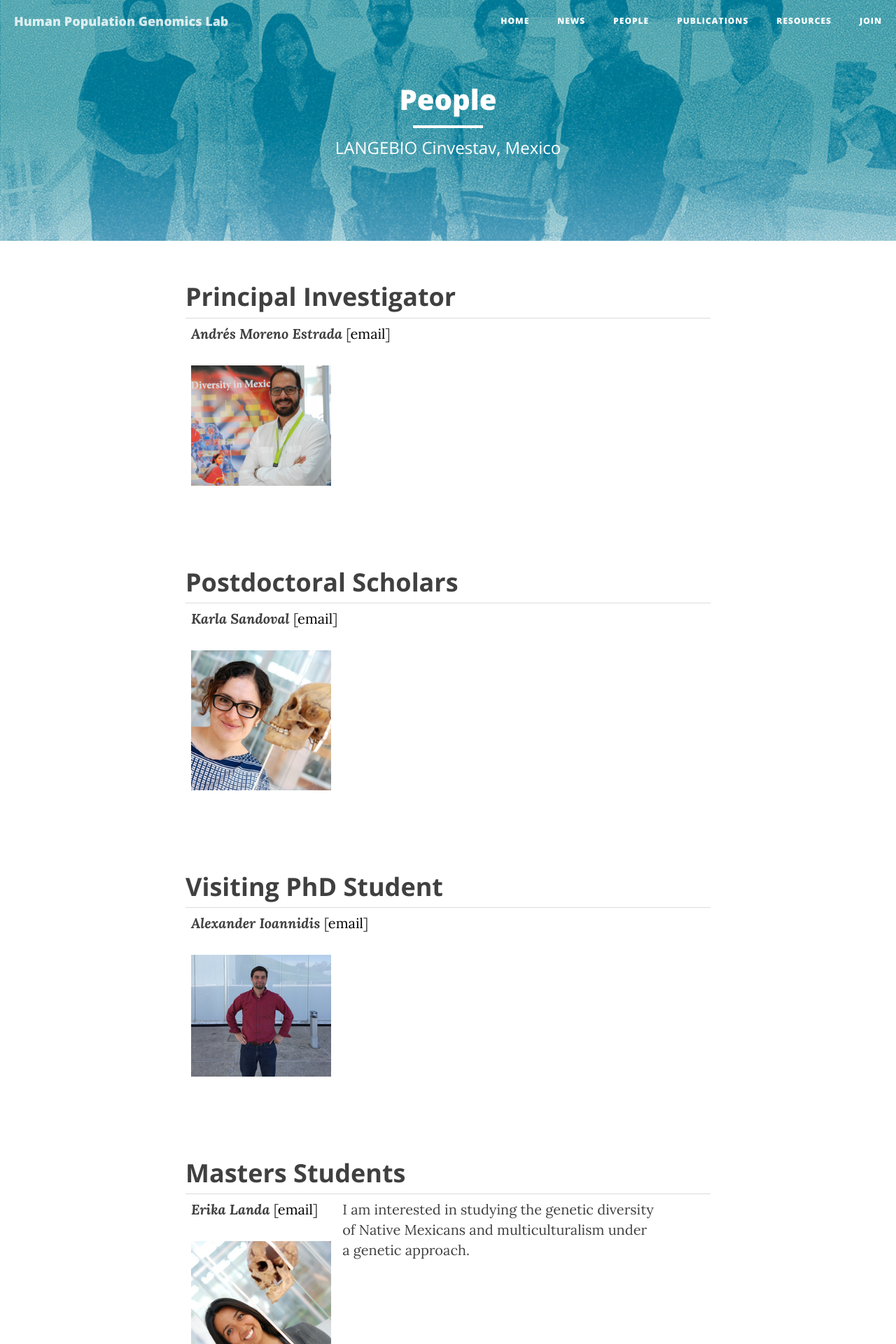
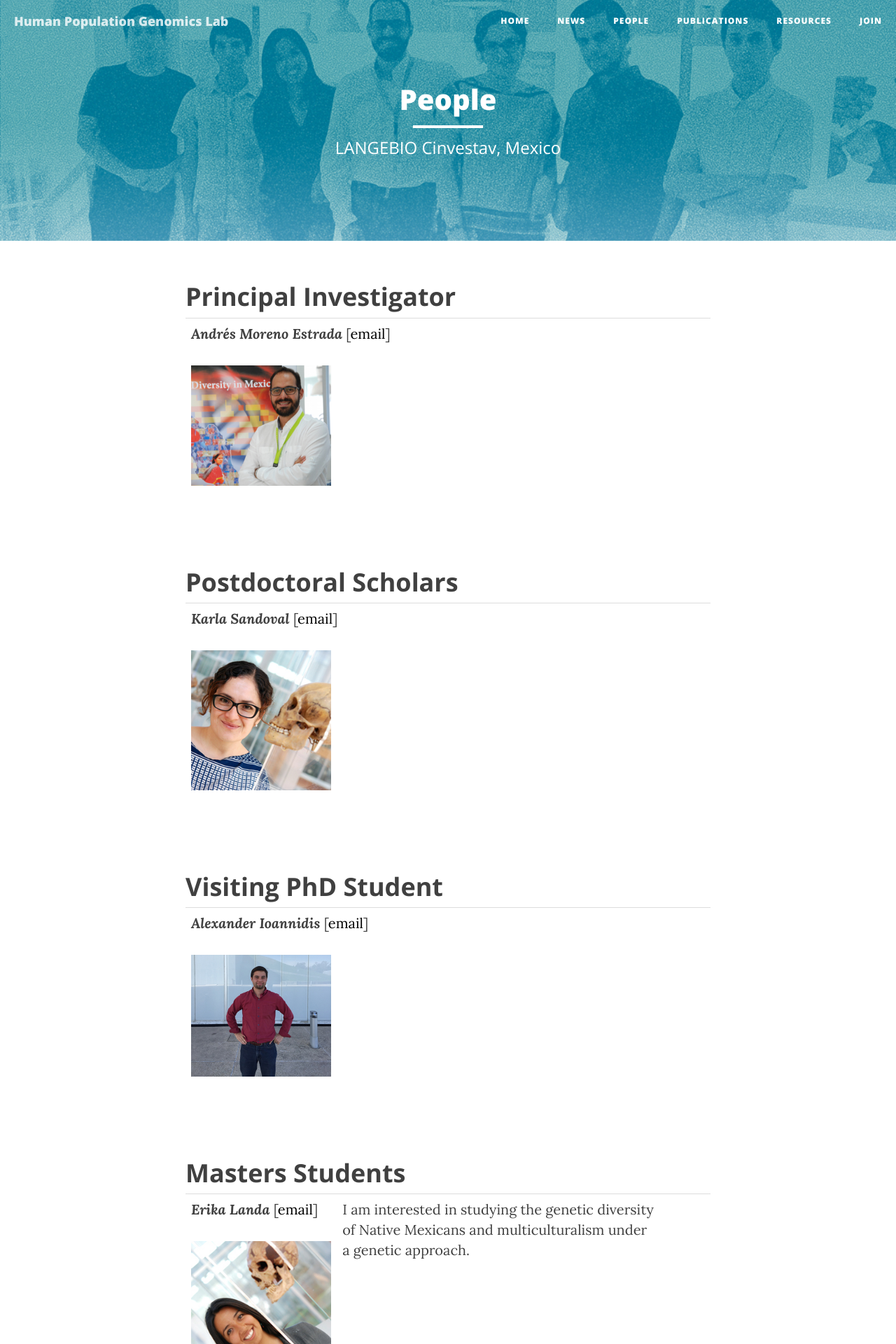
Before and after one commit to milkshakeplustip/milkshakeplustip.github.io, a Jekyll site: the page built from b.html, in a window 1280 px wide. Shown: the top 1920 px of the page at 70% size. Built offline with Jekyll 4.4.1, drawn with Linux system fonts in a browser that asks for light colours; nearby versions of some CDN libraries.

Commit message:
otro recorte

```diff
--- a/b.html
+++ b/b.html
@@ -2,7 +2,7 @@
 layout: page
 title: "People"
 description: "LANGEBIO Cinvestav, Mexico"
-header-img: "img/morenolab_2_1000_recorte.jpg"
+header-img: "img/morenolab_2_1000_recorte_2.jpg"
 ---
 <h2 class="section-heading">Principal Investigator</h2>
 <table style="width:100%">
```
Also changed, not shown: img/morenolab_2_1000_recorte_2.jpg (added).
